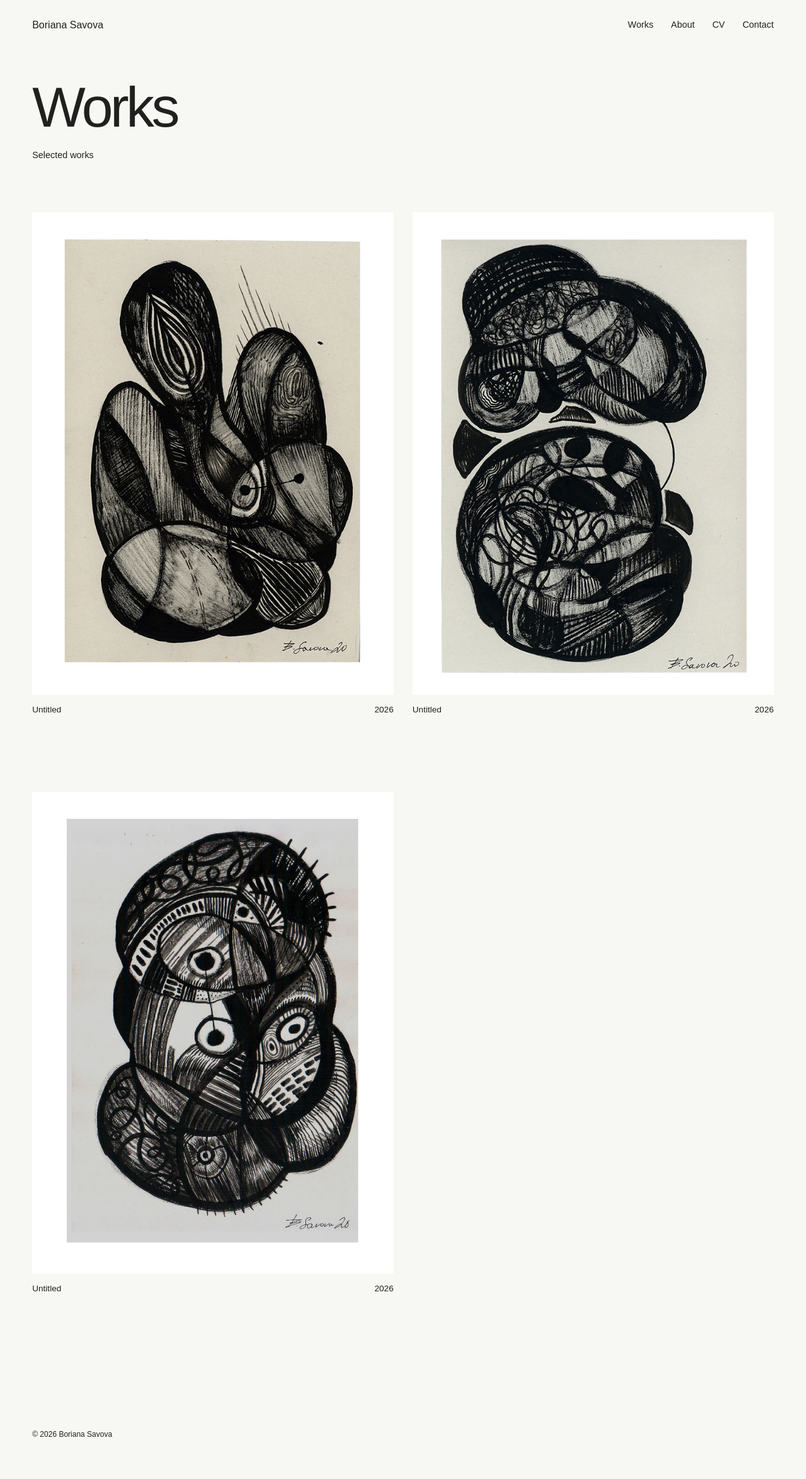
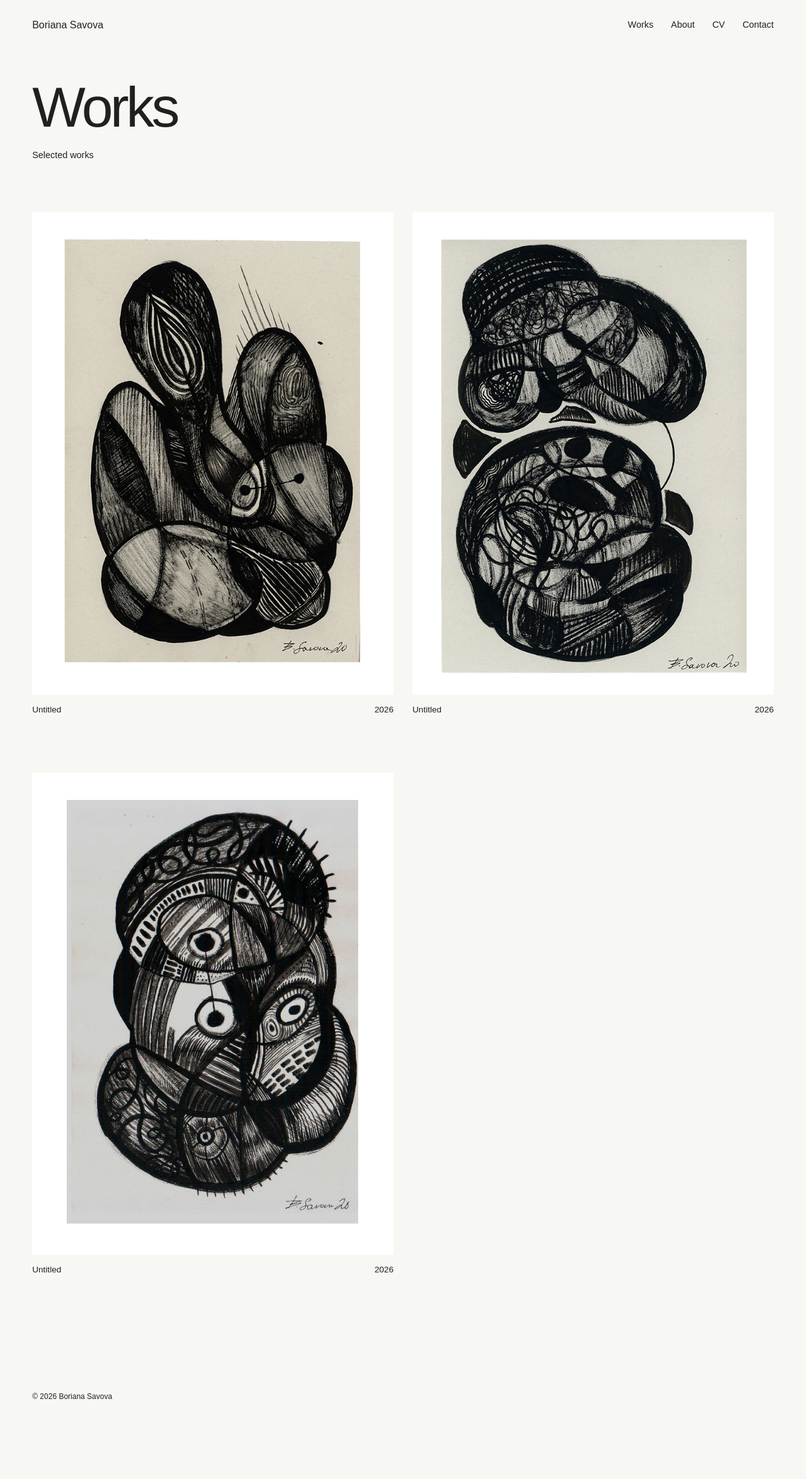
Before and after one commit to b-savova/b-savova.github.io, a Jekyll site: the page built from works.md, in a window 1280 px wide. Shown: the whole page at 63% size. Built offline with Jekyll 4.4.1, drawn with Linux system fonts in a browser that asks for light colours; after the commit the page ends 2288 px from its top, so only the background shows below that.

Commit message:
Update style.css

```diff
--- a/assets/css/style.css
+++ b/assets/css/style.css
@@ -140,14 +140,15 @@
 }
 
 .work-grid {
-  columns: 3 300px;
-  column-gap: 30px;
+  display: grid;
+  grid-template-columns: repeat(3, minmax(0, 1fr));
+  gap: 60px 30px;
+  align-items: start;
 }
 
-.gallery-item {
+.work {
   display: block;
-  break-inside: avoid;
-  margin-bottom: 30px;
+  min-width: 0;
 }
 
 .work img {
@@ -156,6 +157,12 @@
   height: auto;
 }
 
+.work-info {
+  display: flex;
+  justify-content: space-between;
+  margin-top: 12px;
+  font-size: 0.85rem;
+}
 .work-info {
   display: flex;
   justify-content: space-between;
```
